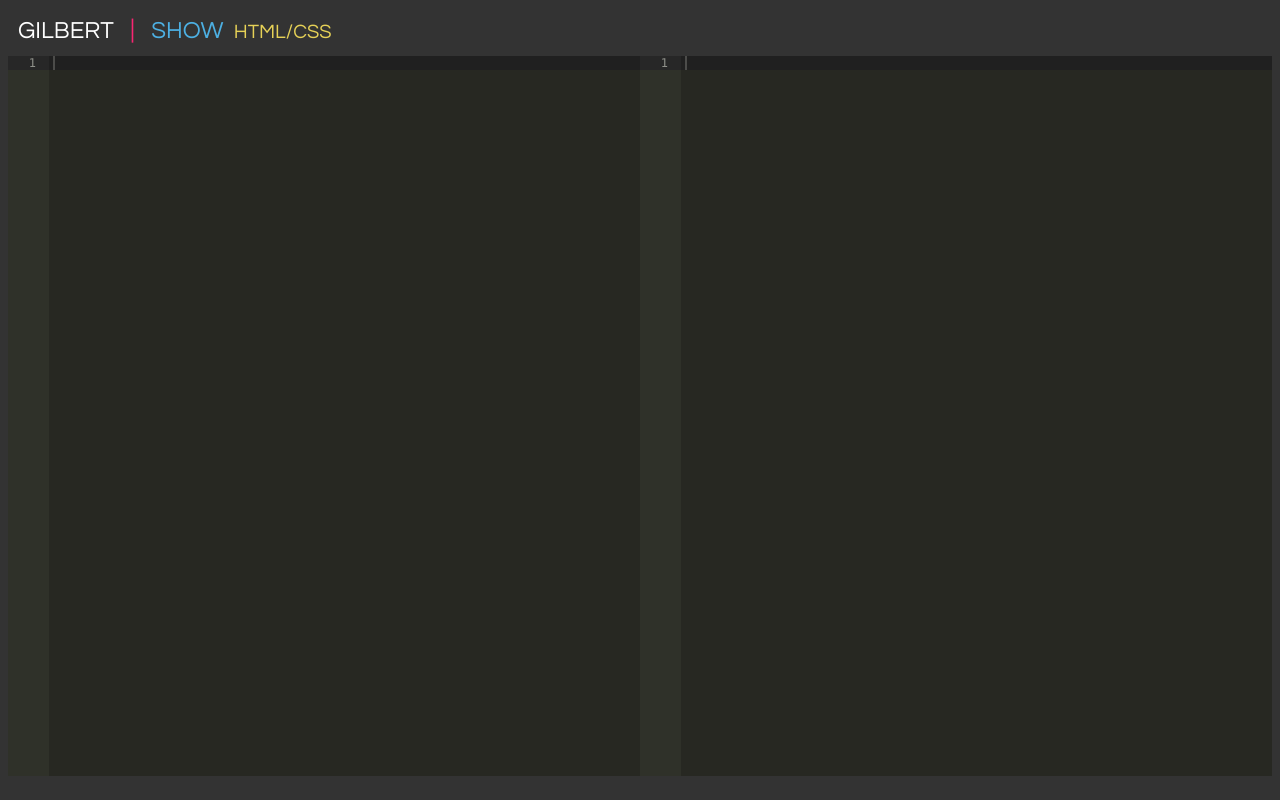
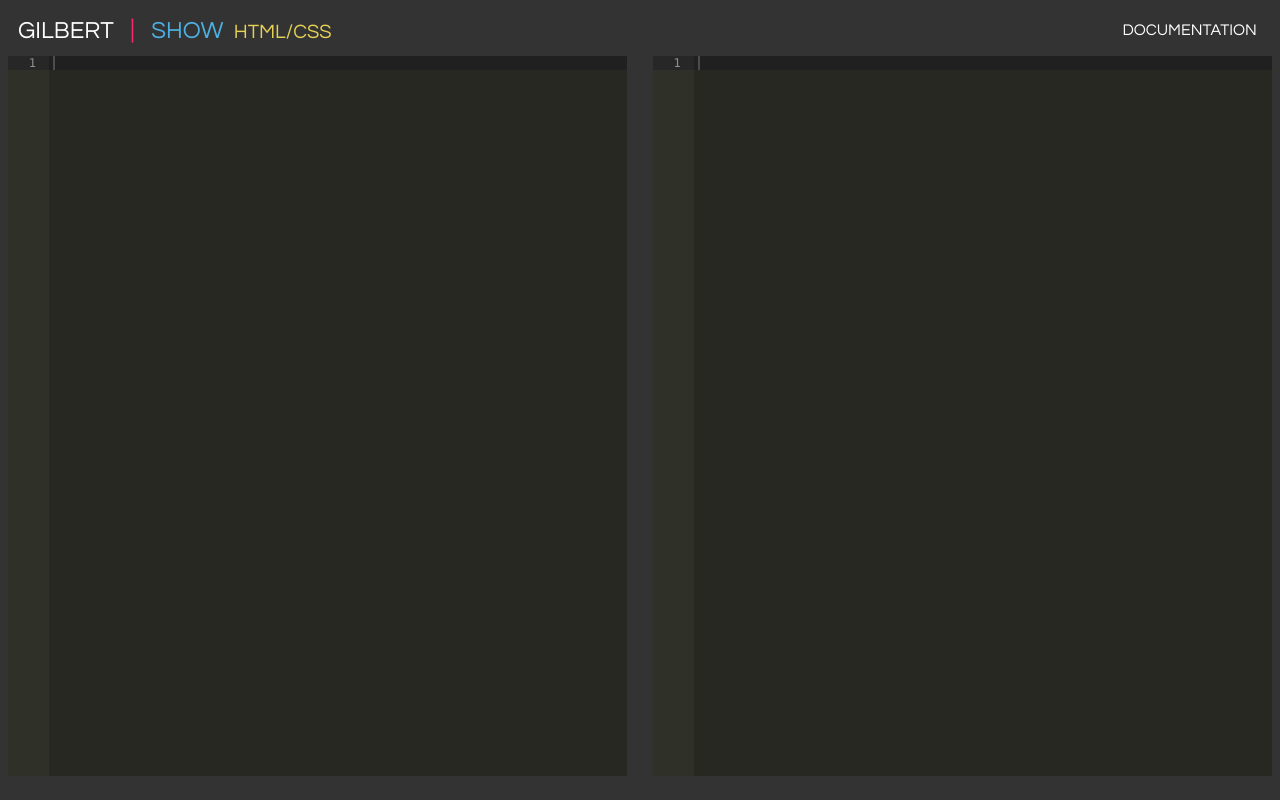
Before and after one commit to BellyABC123/Gilbert, a website: page index.html in a window 1280 px wide. Drawn offline with nearby package versions, Linux system fonts and the light colour scheme; no server answers; files whose address does not match are found by name.

Commit message:
add documentation link

```diff
--- a/index.html
+++ b/index.html
@@ -18,6 +18,7 @@
     Gilbert
     <span class="pink">&nbsp; | &nbsp;</span>
     <a href="#" id="toggle-output">Show &nbsp;<span onclick="this.firstChild.data = this.firstChild.data == 'Objective-C' ? 'HTML/CSS' : 'Objective-C'" class="yellow">HTML/CSS</span></a>
+    <div class="docs"><a href="https://github.com/thedrick/Gilbert/blob/master/README.md" target="_blank">Documentation</a></div>
 </div>
 <div id="editor"></div>
 
--- a/public/style.css
+++ b/public/style.css
@@ -21,19 +21,27 @@ body {
     padding-left: 100px;
     margin-left: -100px;
 }
+.docs {
+    float: right;
+    font-size: 16px;
+    color: #FFF;
+}
+.docs a, .docs a:link, .docs a:hover, .docs A:visited {
+    color: #FFF;
+}
 #editor {
     background: #444;
     display: block;
-    width: 50%;
+    width: 49%;
     float: left;
 }
 #output {
-    width: 50%;
+    width: 49%;
     display: visible;
     float: right;
 }
 #htmlout {
-    width: 50%;
+    width: 49%;
     float: right;
     display: none;
 }
```
